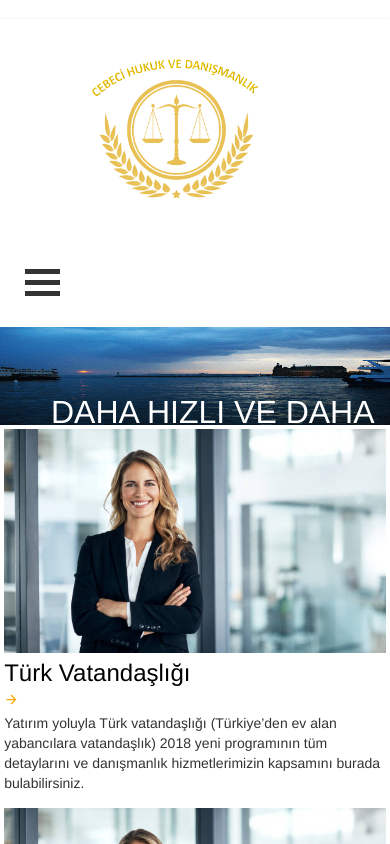
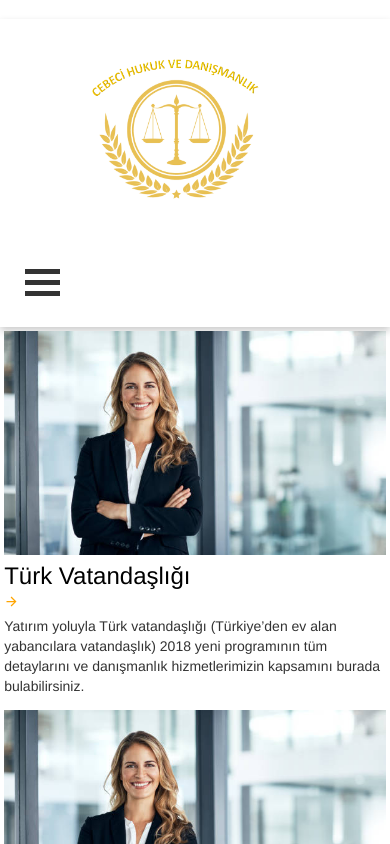
Before and after one commit to sebahattinozdemir/law-website, a React (Create React App) app: page / in a window 390 px wide. Shown: the top 844 px of the page. Built offline with nearby package versions, Linux system fonts and the light colour scheme.

Commit message:
slider invisible when mobile

```diff
--- a/src/components/home-page/Home.css
+++ b/src/components/home-page/Home.css
@@ -0,0 +1,9 @@
+/* On screens that are less than 700px wide, make the sidebar into a topbar */
+@media screen and (max-width: 998px) {
+
+
+      .slide{
+          display: none;
+      }
+
+  }
--- a/src/components/home-page/Home.js
+++ b/src/components/home-page/Home.js
@@ -9,12 +9,11 @@ import Mail from "../mail/Mail";
 import Interior from "../services-interior/Interior";
 import Investment from "../investment/Investment";
 import React from 'react';
-import "./Home.css"
 function Home() {
   return (
     <div className="row">
       <div
-        className="col-12"
+        className="col-12 slide"
         style={{ position: "relative", marginLeft:'1%',marginRight:'1%' }}
       >
 
```
